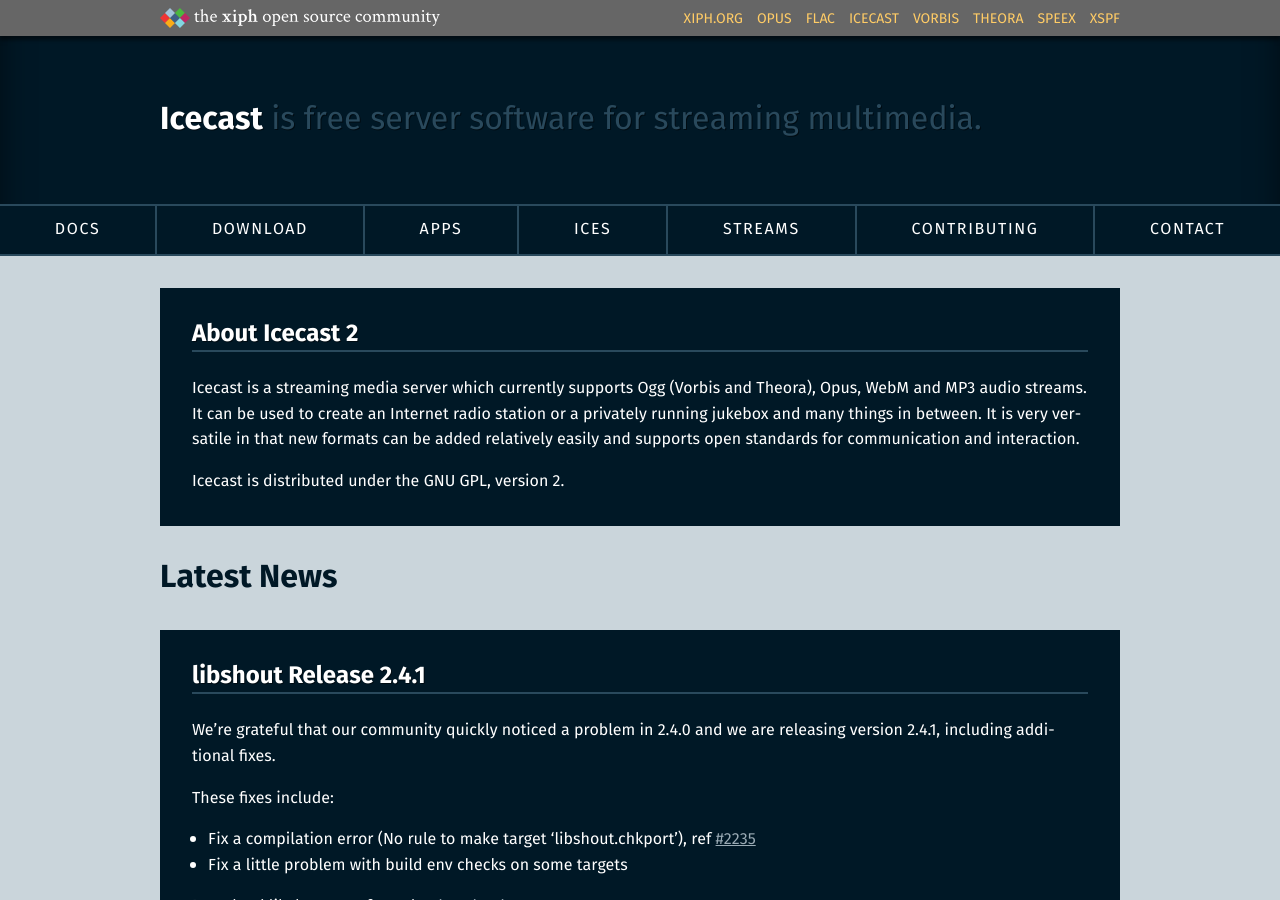
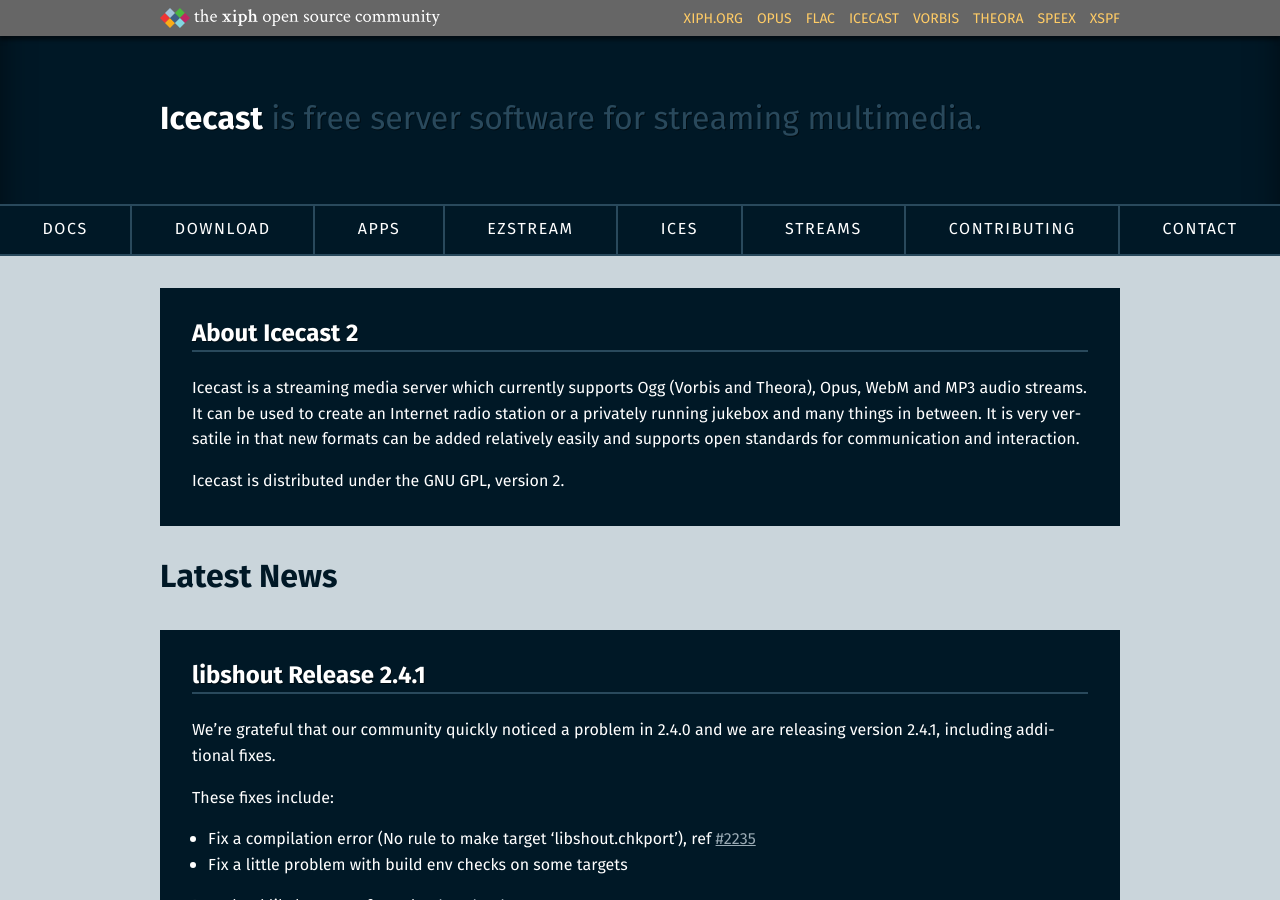
Before and after one commit to barionleg/Xipho, a Jekyll site: the page built from index.html, in a window 1280 px wide and 900 px high. Built offline with Jekyll 4.4.1, drawn with Linux system fonts in a browser that asks for light colours.

Commit message:
Add Ezstream to the menu

```diff
--- a/_data/menu.yml
+++ b/_data/menu.yml
@@ -8,6 +8,9 @@
 
 - name: Apps
   path: /apps
+
+- name: Ezstream
+  path: /ezstream
 
 - name: IceS
   path: /ices
```
